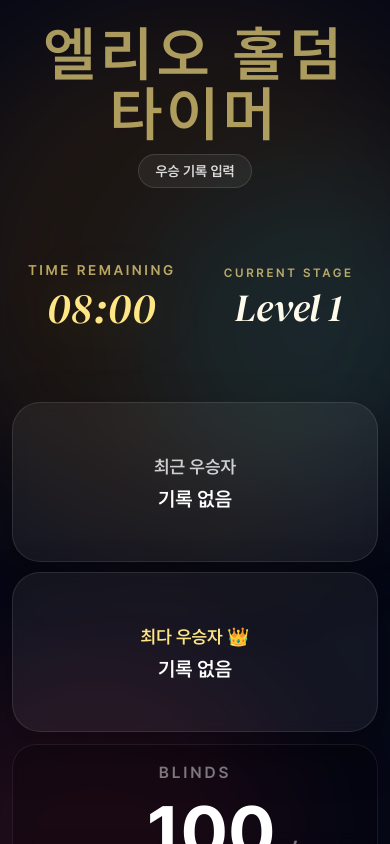
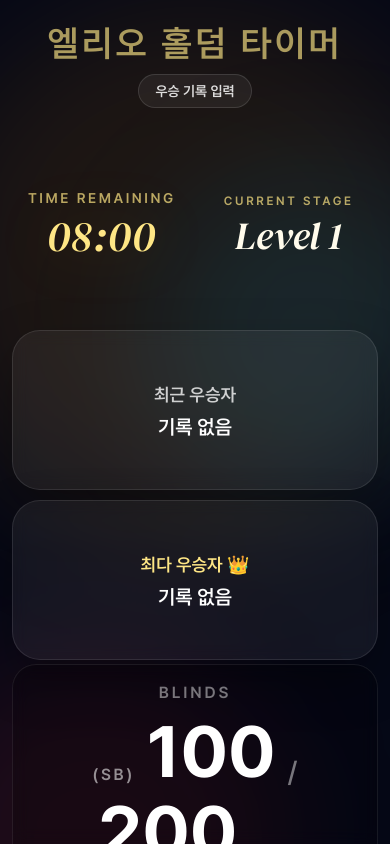
Before and after one commit to LuisKlopp/holdem-timer, a Next.js app: page / in a window 390 px wide. Built offline with nearby package versions, Linux system fonts and the light colour scheme.

Commit message:
Feat: 완료

```diff
--- a/app/page.tsx
+++ b/app/page.tsx
@@ -56,7 +56,7 @@ export default function Home() {
 
       <div className="mdl:gap-3.5 mdl:pt-7 relative mx-auto flex h-full max-w-7xl flex-col gap-3 pt-6 pb-3">
         <header className="flex flex-col gap-2.5">
-          <p className="text-center text-6xl font-semibold tracking-[0.08em] text-amber-200/65 uppercase sm:text-4xl lg:text-left">
+          <p className="text-center text-4xl font-semibold tracking-[0.08em] text-amber-200/65 uppercase sm:text-4xl lg:text-left">
             엘리오 홀덤 타이머
           </p>
 
@@ -71,7 +71,7 @@ export default function Home() {
         </header>
 
         <div className="flex flex-1 flex-col">
-          <section className="mdl:grid-cols-[minmax(0,2.18fr)_minmax(0,1.44fr)] grid gap-2.5">
+          <section className="mdl:grid-cols-[minmax(0,2.18fr)_minmax(0,1.44fr)] translate-y-2 grid gap-2.5 sm:translate-y-3">
             <div className="flex gap-2">
               <TimerDisplay
                 animationKey={animationKey}
@@ -120,7 +120,7 @@ export default function Home() {
           </div>
         </div>
 
-        <div className="mt-auto">
+        <div className="mt-auto -translate-y-2 sm:-translate-y-3">
           <ControlPanel
             animationKey={animationKey}
             currentLevelNumber={currentLevelNumber}
```
